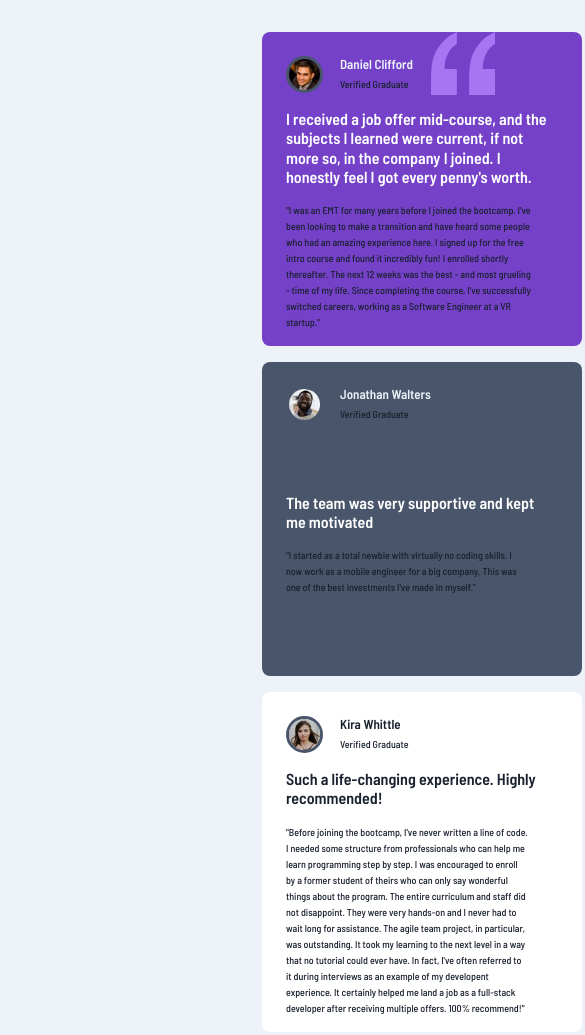
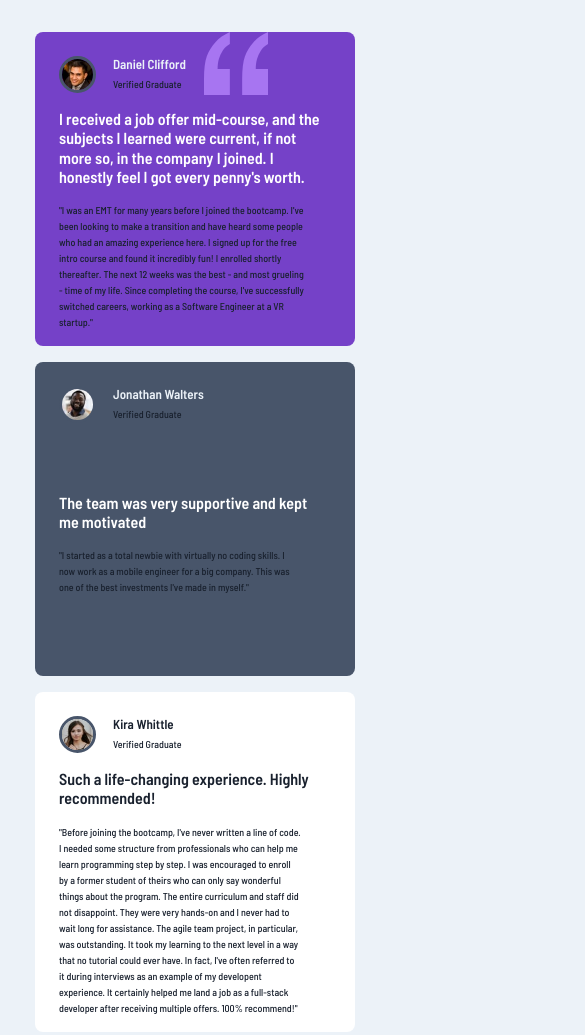
Before and after one commit to RKanna/Project, a plain HTML site: page index.html in a window 390 px wide. Shown: the top 1035 px of the page, 585 px wide, since content can reach past the window. Drawn offline with Linux system fonts and the light colour scheme.

Commit message:
Responsiveness Improvement for different Screens

```diff
--- a/style.css
+++ b/style.css
@@ -315,12 +315,20 @@ body {
 }
 
 @media screen and (max-width: 768px) {
+  body {
+    min-width: 100%;
+    min-height: 100vh;
+  }
   .grid-parent {
     width: 38rem;
     min-height: 85vh;
   }
 }
-@media screen and (max-width: 501px) {
+@media screen and (max-width: 501px), (max-width: 821px), (max-width: 913px) {
+  body {
+    min-width: 100%;
+    min-height: 100vh;
+  }
   .grid-parent {
     width: 24rem;
     height: auto;
```
